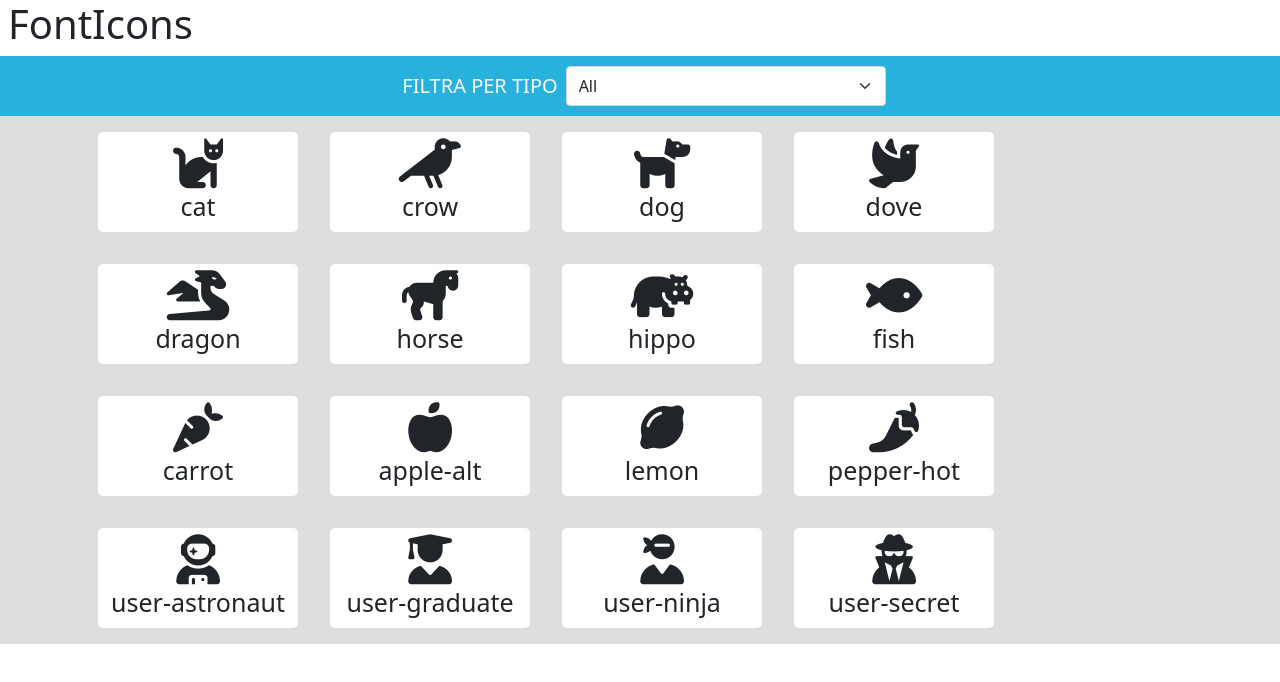
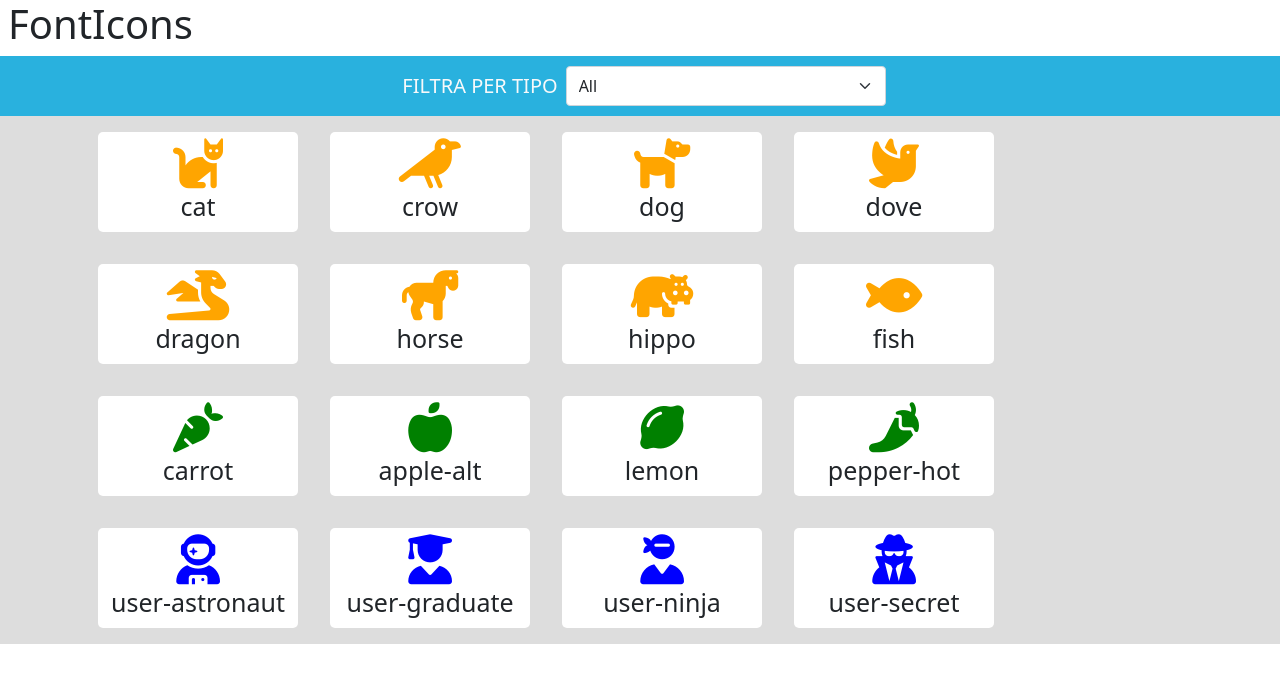
Before and after one commit to agostinopique/js-es6-icons, a plain HTML site: page index.html in a window 1280 px wide. Drawn offline with nearby package versions, Linux system fonts and the light colour scheme.

Commit message:
Milestone 2; Aggiunta colorazione tramite la proprietá color;

```diff
--- a/js/data.js
+++ b/js/data.js
@@ -154,14 +154,12 @@ iconList.forEach((icon) => {
 
 	iconSection.append(col);
 
-	const {name, family, prefix} = icon;
+	const {name, family, prefix, color} = icon;
 	console.log(icon)
 
 	col.innerHTML = `
-		<i class='${family} ${prefix}${name} fa-2x'></i>
+		<i class='${family} ${prefix}${name} fa-2x ${color}'></i>
 		<span>${name}</span>`
 })
 
-
-
 }
--- a/style.css
+++ b/style.css
@@ -33,4 +33,19 @@ main {
     width: 200px;
     border-radius: 5px;
 }
+
+/* ICONS */
+
+.orange {
+    color: orange;
+}
+
+.blue {
+    color: blue;
+}
+
+.green {
+    color: green;
+}
+/* /ICONS */
 /* /MAIN */
```
